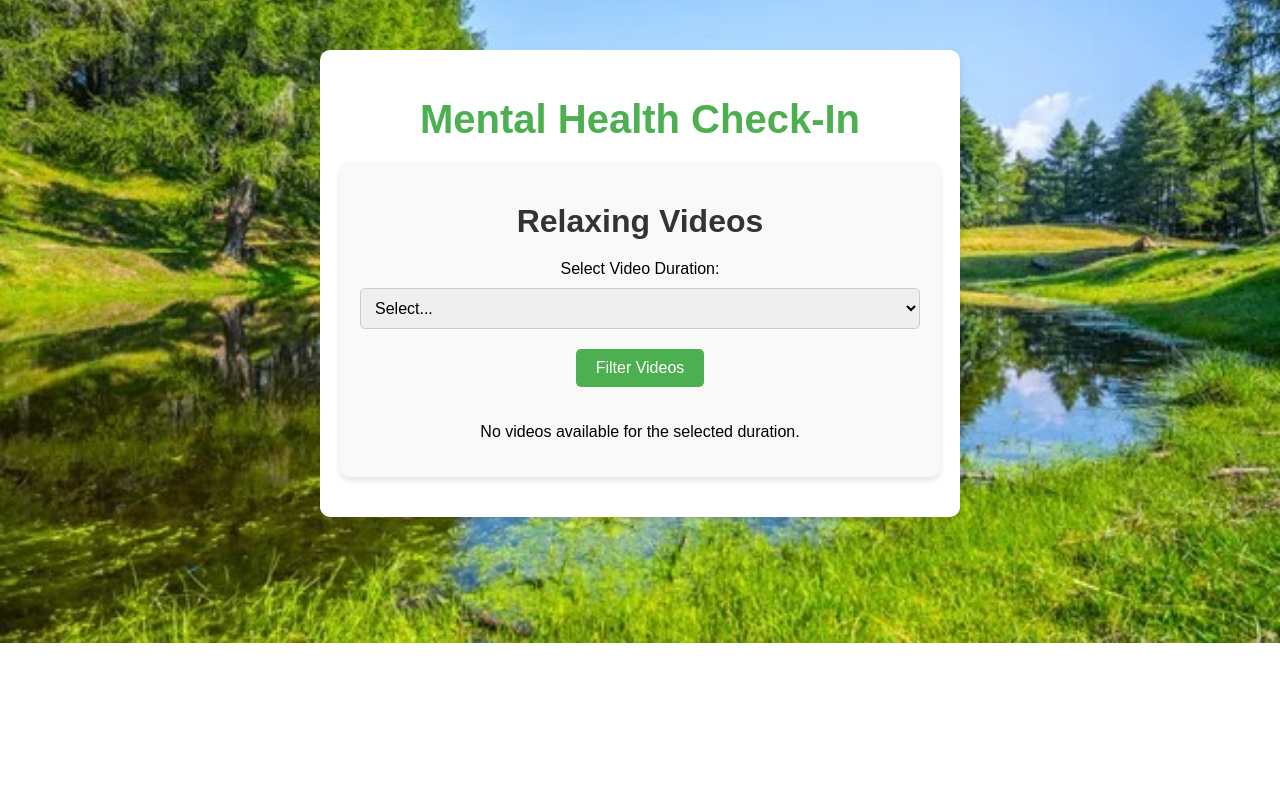
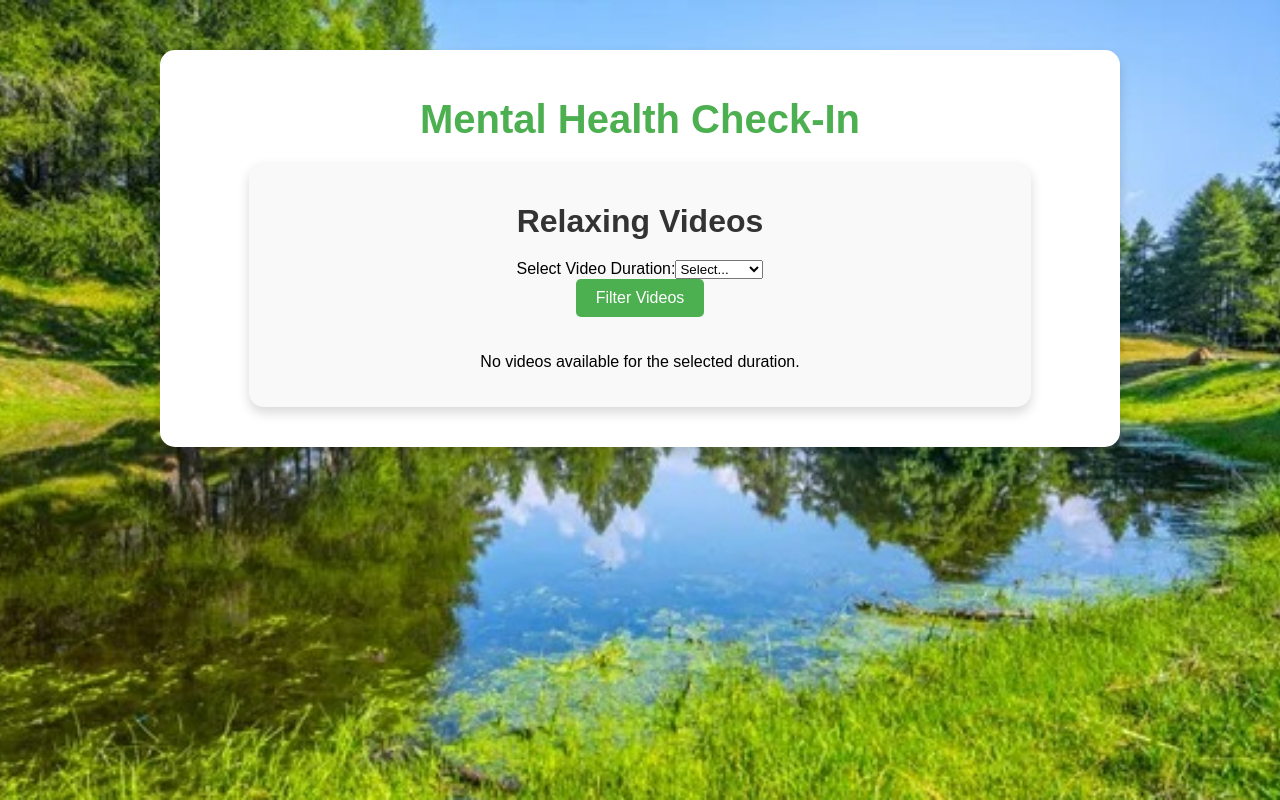
Before and after one commit to RenatoScremini/mentalHealth, a React (Create React App) app: page /relaxing-videos in a window 1280 px wide. Built offline with nearby package versions, Linux system fonts and the light colour scheme.

Commit message:
update css to improve visual

```diff
--- a/src/components/MotivationalQuote.js
+++ b/src/components/MotivationalQuote.js
@@ -2,6 +2,7 @@ import React, { useState, useEffect } from "react";
 
 const MotivationalQuote = () => {
   const [quote, setQuote] = useState(null);
+  const [fade, setFade] = useState(false);
 
   useEffect(() => {
     const fetchQuote = async () => {
@@ -26,6 +27,7 @@ const MotivationalQuote = () => {
 
   const changeQuote = async () => {
     try {
+      setFade(true);
       const response = await fetch(
         "https://raw.githubusercontent.com/well300/quotes-api/refs/heads/main/quotes.json"
       );
@@ -41,7 +43,10 @@ const MotivationalQuote = () => {
         attempts++;
       } while (quote && newQuote.quote === quote.quote && attempts < 10);
 
-      setQuote(newQuote);
+      setTimeout(() => {
+        setQuote(newQuote); // Change the quote after fade-out
+        setFade(false); // Trigger fade-in animation
+      }, 500); // Delay to allow fade-out animation
     } catch (error) {
       console.error("Error fetching quotes:", error);
     }
@@ -51,7 +56,7 @@ const MotivationalQuote = () => {
     <div className="quote-container">
       <h2>Today's Motivational Quote</h2>
       {quote ? (
-        <blockquote className="quote">
+        <blockquote className={`quote ${fade ? "fade-out" : ""}`}>
           <p>"{quote.quote}"</p>
           <footer>- {quote.author}</footer>
         </blockquote>
--- a/src/styles.css
+++ b/src/styles.css
@@ -1,22 +1,23 @@
-/* styles.css */
 body {
     font-family: Arial, sans-serif;
     background-image: url("./images/image.png");
     background-size: cover;
     background-repeat: no-repeat;
     background-position: center;
+    background-attachment: fixed;
     margin: 0;
     padding: 0;
   }
 
   .app-container {
-    max-width: 600px;
+    max-width: 75%;
     margin: 50px auto;
     padding: 20px;
     background-color: #ffffff;
     border-radius: 10px;
-    box-shadow: 0 4px 8px rgba(0, 0, 0, 0.1);
+    box-shadow: 0 6px 12px rgba(0, 0, 0, 0.15);
     text-align: center;
+    border-radius: 15px;
   }
 
   .app-title {
@@ -35,6 +36,12 @@ body {
     margin: 20px 0;
     border-left: 4px solid #4caf50;
     padding-left: 10px;
+    opacity: 1;
+    transition: opacity 0.5s ease-in-out;
+  }
+
+  .quote.fade-out {
+    opacity: 0;
   }
 
   .change-quote-button {
@@ -54,22 +61,32 @@ body {
   }
 
   .check-in-container {
-    margin-bottom: 20px;
+    display: flex;
+    flex-direction: column;
+    gap: 15px;
+    padding: 25px;
+    margin: 20px auto;
+    border-radius: 10px;
+    box-shadow: 0 6px 12px rgba(0, 0, 0, 0.15);
   }
 
   .check-in-form label {
     display: block;
-    margin-bottom: 10px;
     font-weight: bold;
+    color: #555;
   }
 
-  .check-in-form select,
-  .check-in-form textarea {
-    width: 100%;
-    padding: 10px;
+  .check-in-select,
+  .check-in-textarea {
+    width: 90%;
+    padding: 12px;
     margin-bottom: 10px;
+    margin-top: 5px;
     border: 1px solid #ccc;
     border-radius: 5px;
+    font-size: 1rem;
+    background-color: #fff;
+    box-shadow: inset 0 1px 3px rgba(0, 0, 0, 0.1);
   }
 
   .submit-button {
@@ -107,8 +124,6 @@ body {
     background-color: #3e8e41;
   }
 
-  /* styles.css */
-
   .check-in-container {
     margin: 20px 0;
     background-color: #f9f9f9;
@@ -121,24 +136,6 @@ body {
     font-size: 1.8rem;
     color: #333;
     margin-bottom: 15px;
-  }
-
-  .check-in-form label {
-    display: block;
-    margin-bottom: 10px;
-    font-weight: bold;
-    color: #555;
-  }
-
-  .check-in-select,
-  .check-in-textarea {
-    width: 100%;
-    padding: 10px;
-    margin-bottom: 15px;
-    border: 1px solid #ddd;
-    border-radius: 5px;
-    font-size: 1rem;
-    background-color: #fff;
   }
 
   .check-in-select:focus,
@@ -174,11 +171,11 @@ body {
 
   .relaxing-videos-container {
     margin: 20px auto;
-    max-width: 600px;
+    max-width: 85%;
     padding: 20px;
     background-color: #f9f9f9;
-    border-radius: 10px;
-    box-shadow: 0 4px 6px rgba(0, 0, 0, 0.1);
+    border-radius: 15px;
+    box-shadow: 0 6px 12px rgba(0, 0, 0, 0.15);
   }
 
   .relaxing-videos-container h1 {
@@ -186,15 +183,6 @@ body {
     color: #333;
     text-align: center;
     margin-bottom: 20px;
-  }
-
-  .select-duration {
-    width: 100%;
-    padding: 10px;
-    margin: 10px 0 20px 0;
-    border: 1px solid #ccc;
-    border-radius: 5px;
-    font-size: 1rem;
   }
 
   .filter-button {
@@ -229,6 +217,12 @@ body {
 
   iframe {
     width: 100%;
-    height: 315px;
+    max-width: 640px;
+    aspect-ratio: 16 / 9;
     border-radius: 10px;
+    border: none;
   }
+
+  * {
+    box-sizing: border-box;
+}
```
Also changed, not shown: 1 other file (tests, documents, lock files or other folders).
